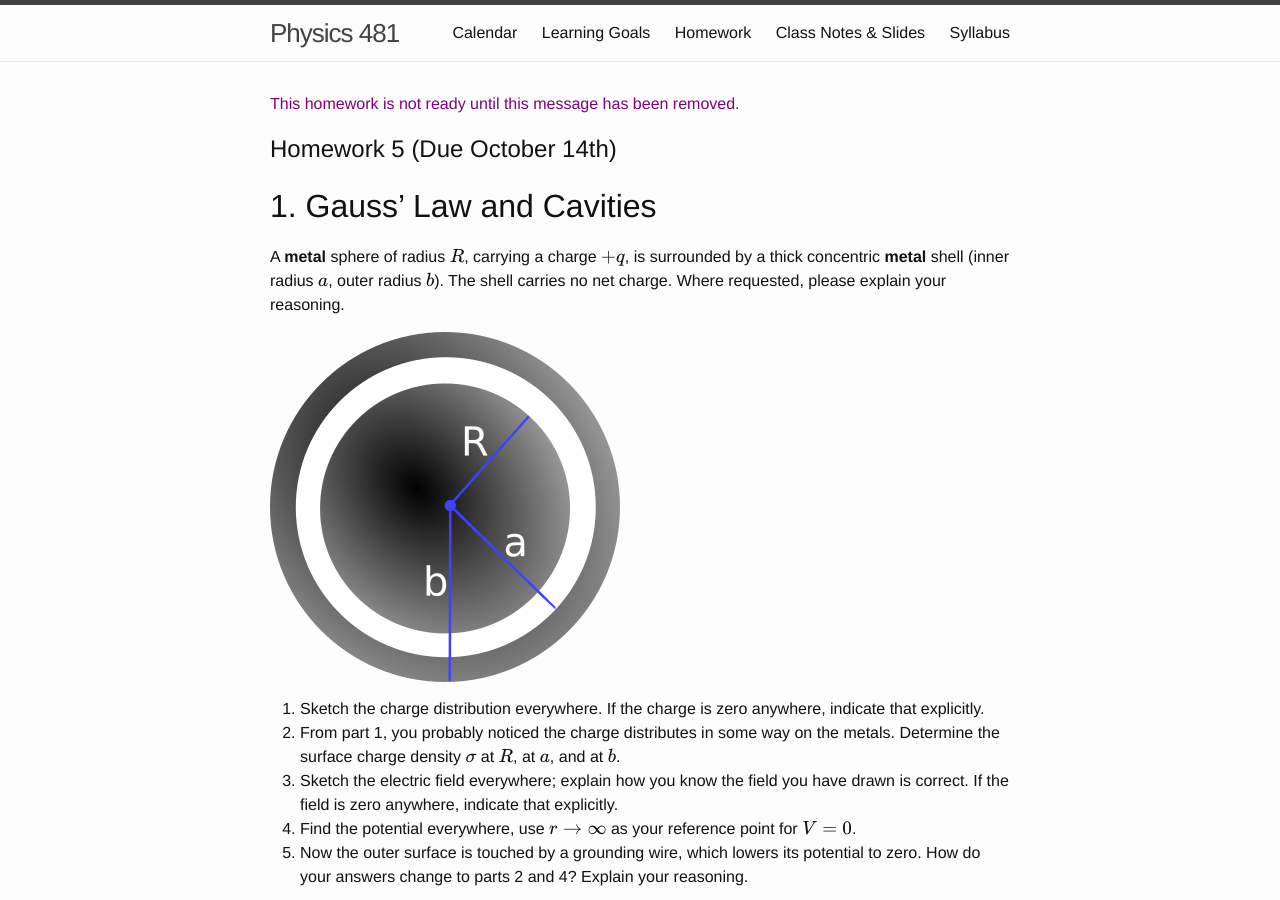
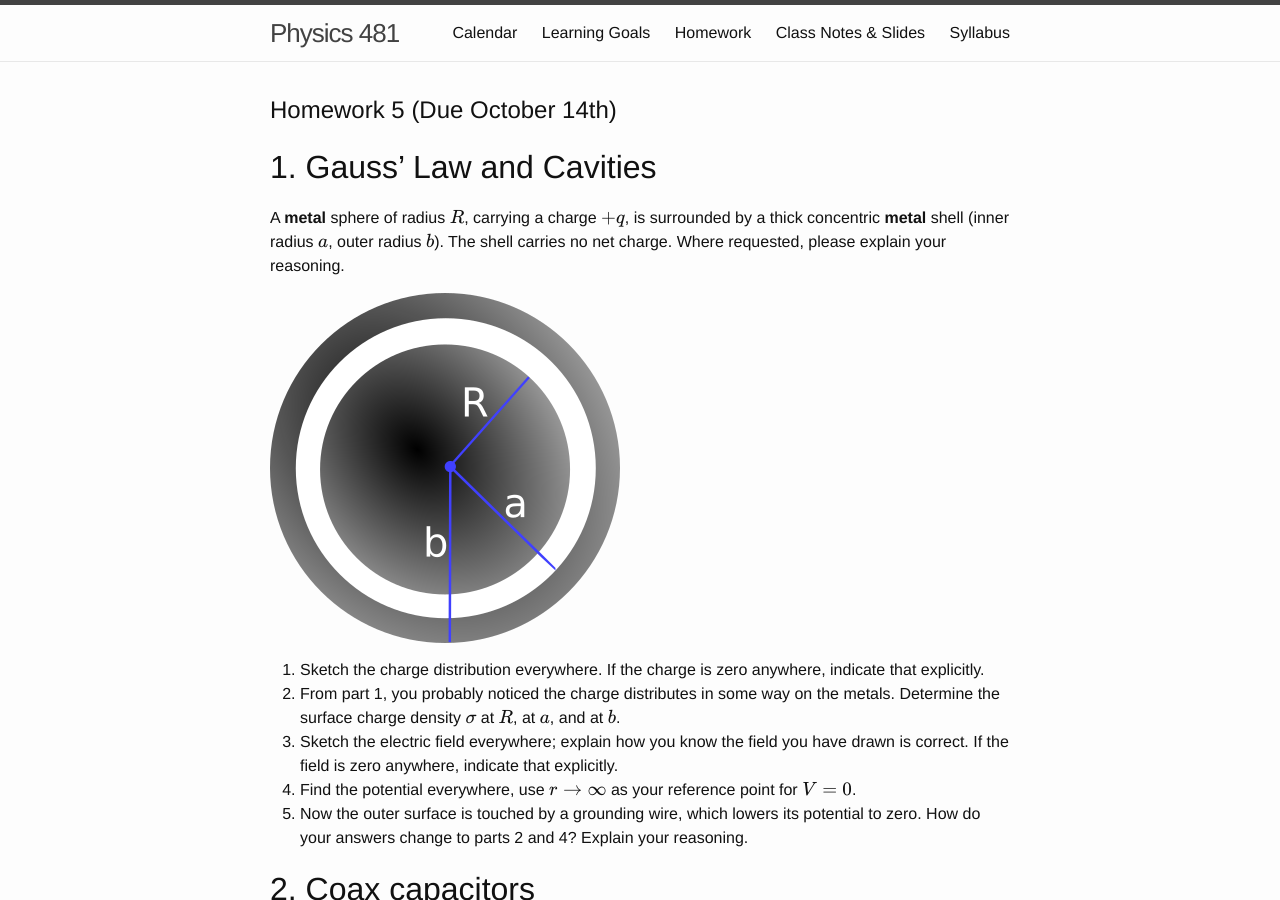
Before and after one commit to dannycab/phy481msu, a Jekyll site: the page built from assignments/homework5.md, in a window 1280 px wide and 900 px high. Built offline with Jekyll 4.4.1, drawn with Linux system fonts in a browser that asks for light colours; formulas are drawn with MathJax 3.

Commit message:
Removed wording about temp

```diff
--- a/assignments/homework5.md
+++ b/assignments/homework5.md
@@ -2,8 +2,6 @@
 layout: homework
 use_math: true
 ---
-
-<p style="color: purple">This homework is not ready until this message has been removed.</p>
 
 # Homework 5 (Due October 14th)
 
```
